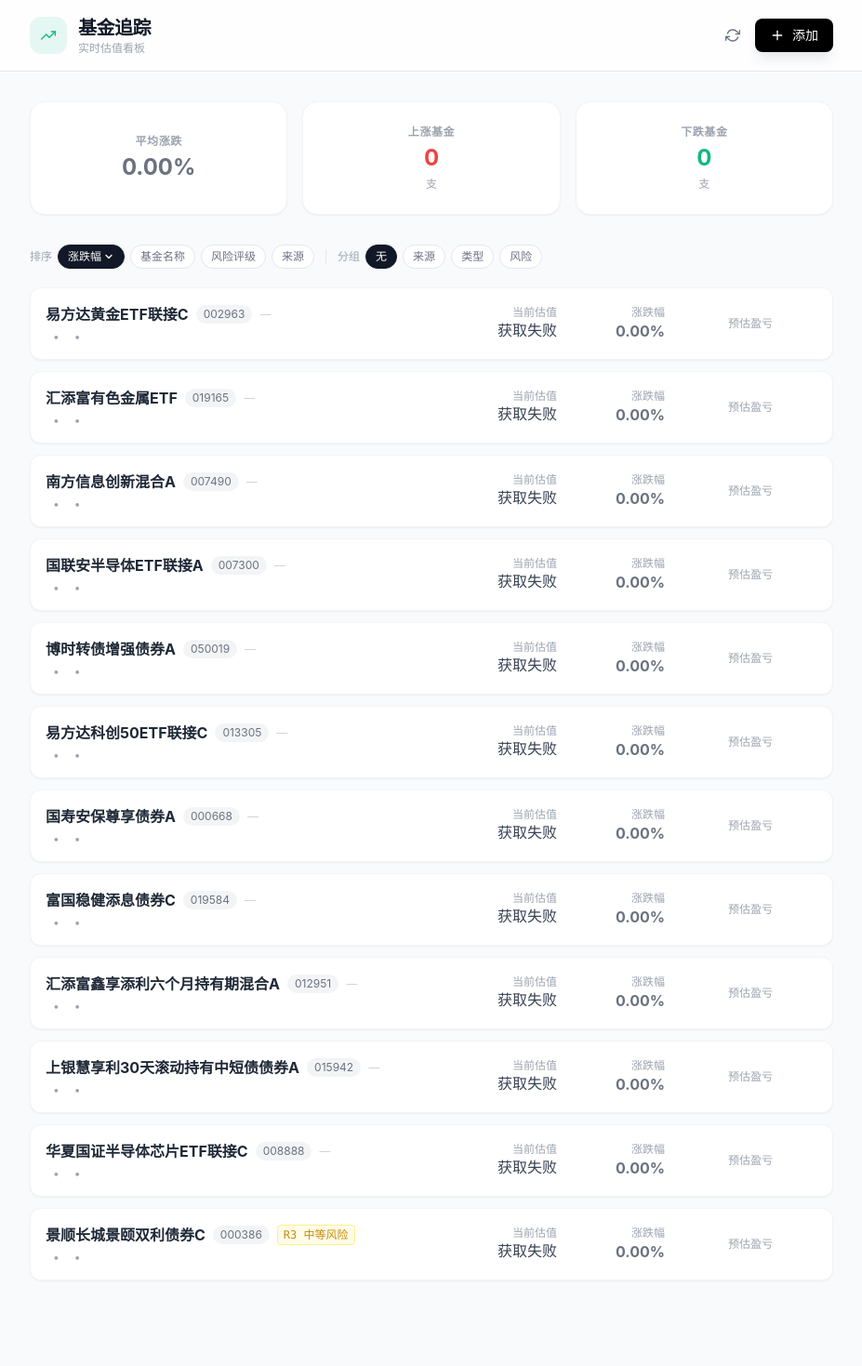
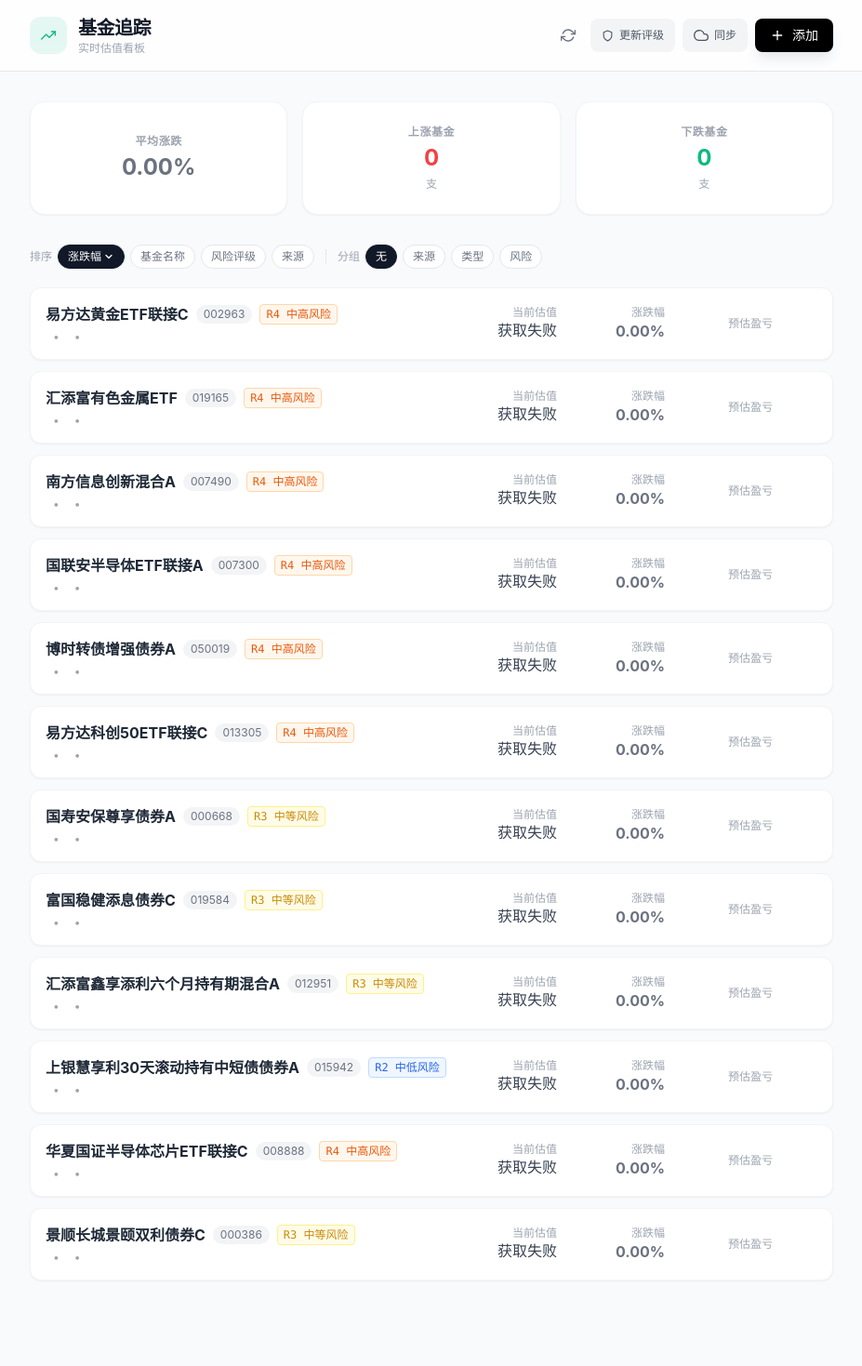
Before and after one commit to Triplefish/x7k2m, a Flask app: page / in a window 1280 px wide. Shown: the whole page at 93% size, without its empty margins (176-1103 px from the left). Run offline with Flask 3, Linux system fonts and the light colour scheme; data that the repository does not hold is empty; some libraries are stand-ins or nearby versions.

Commit message:
update “风险评级”

```diff
--- a/app.py
+++ b/app.py
@@ -39,6 +39,14 @@ def _sync_vika_background(results):
     except Exception as e:
         print(f"⚠️  [后台] 维格表同步失败: {e}")
 
+def _refresh_risk_levels_background(data_file):
+    """后台线程：批量补全所有基金风险评级"""
+    try:
+        print("🔍 [后台] 开始批量更新风险评级...")
+        fund_tracker.batch_update_risk_levels(data_file)
+    except Exception as e:
+        print(f"⚠️  [后台] 批量更新风险评级失败: {e}")
+
 @app.route('/')
 def index():
     return render_template('index.html')
@@ -64,6 +72,12 @@ def add_fund():
     save_funds_for_user(user, funds)
     if user == DEFAULT_USER:
         fund_tracker.FUNDS = funds
+
+    # 后台更新该用户所有基金的风险评级（补全缺失项）
+    data_file = USER_DATA_FILES.get(user, USER_DATA_FILES[DEFAULT_USER])
+    t = threading.Thread(target=_refresh_risk_levels_background, args=(data_file,), daemon=True)
+    t.start()
+
     return jsonify({'success': True})
 
 @app.route('/api/funds/<string:code>', methods=['DELETE'])
@@ -128,6 +142,17 @@ def get_fund_info(code):
 
     return jsonify({'success': False, 'message': '无法获取基金信息'}), 404
 
+@app.route('/api/update_risk_levels', methods=['POST'])
+def update_risk_levels():
+    """手动触发：批量补全当前用户所有基金的风险评级"""
+    user = get_user()
+    data_file = USER_DATA_FILES.get(user, USER_DATA_FILES[DEFAULT_USER])
+    try:
+        updated = fund_tracker.batch_update_risk_levels(data_file)
+        return jsonify({'success': True, 'updated': updated})
+    except Exception as e:
+        return jsonify({'success': False, 'message': str(e)})
+
 @app.route('/api/sync', methods=['POST'])
 def sync_vika():
     user = get_user()
--- a/data/funds.json
+++ b/data/funds.json
@@ -5,7 +5,8 @@
     "type": "etf_linked",
     "etf_code": "159934",
     "etf_name": "黄金ETF",
-    "source": "理财通"
+    "source": "理财通",
+    "risk_level": "R4 中高风险"
   },
   {
     "name": "汇添富有色金属ETF",
@@ -13,7 +14,8 @@
     "type": "etf_linked",
     "etf_code": "512400",
     "etf_name": "有色金属ETF",
-    "source": "理财通"
+    "source": "理财通",
+    "risk_level": "R4 中高风险"
   },
   {
     "name": "南方信息创新混合A",
@@ -21,7 +23,8 @@
     "type": "active",
     "index_code": "399006",
     "index_name": "创业板指",
-    "source": "理财通"
+    "source": "理财通",
+    "risk_level": "R4 中高风险"
   },
   {
     "name": "国联安半导体ETF联接A",
@@ -29,7 +32,8 @@
     "type": "etf_linked",
     "etf_code": "512480",
     "etf_name": "半导体ETF",
-    "source": "理财通"
+    "source": "理财通",
+    "risk_level": "R4 中高风险"
   },
   {
     "name": "博时转债增强债券A",
@@ -37,7 +41,8 @@
     "type": "bond",
     "index_code": "000832",
     "index_name": "中证转债",
-    "source": "理财通"
+    "source": "理财通",
+    "risk_level": "R4 中高风险"
   },
   {
     "name": "易方达科创50ETF联接C",
@@ -45,31 +50,36 @@
     "type": "etf_linked",
     "etf_code": "588000",
     "etf_name": "科创50ETF",
-    "source": "理财通"
+    "source": "理财通",
+    "risk_level": "R4 中高风险"
   },
   {
     "name": "国寿安保尊享债券A",
     "code": "000668",
     "type": "bond",
-    "source": "支付宝"
+    "source": "支付宝",
+    "risk_level": "R3 中等风险"
   },
   {
     "name": "富国稳健添息债券C",
     "code": "019584",
     "type": "bond",
-    "source": "支付宝"
+    "source": "支付宝",
+    "risk_level": "R3 中等风险"
   },
   {
     "name": "汇添富鑫享添利六个月持有期混合A",
     "code": "012951",
     "type": "bond",
-    "source": "支付宝"
+    "source": "支付宝",
+    "risk_level": "R3 中等风险"
   },
   {
     "name": "上银慧享利30天滚动持有中短债债券A",
     "code": "015942",
     "type": "bond",
-    "source": "支付宝"
+    "source": "支付宝",
+    "risk_level": "R2 中低风险"
   },
   {
     "code": "008888",
@@ -77,7 +87,8 @@
     "source": "理财通",
     "type": "etf_linked",
     "etf_code": "",
-    "etf_name": ""
+    "etf_name": "",
+    "risk_level": "R4 中高风险"
   },
   {
     "code": "000386",
--- a/fund_tracker.py
+++ b/fund_tracker.py
@@ -302,6 +302,32 @@ def get_fund_risk_level(fund_code):
     return None
 
 
+def batch_update_risk_levels(data_file=None):
+    """
+    批量补全所有基金的风险评级。
+    遍历 data_file 中的基金，对缺少 risk_level 的逐一从东方财富抓取并回写文件。
+    """
+    import time
+    funds = load_funds(data_file)
+    updated = 0
+    for fund in funds:
+        if not fund.get('risk_level'):
+            code = fund.get('code', '')
+            print(f"   🔍 抓取风险评级: {fund.get('name', code)} ({code})")
+            level = get_fund_risk_level(code)
+            if level:
+                fund['risk_level'] = level
+                updated += 1
+                print(f"      ✅ {level}")
+            time.sleep(0.5)  # 避免过快请求
+    if updated:
+        save_funds(funds, data_file)
+        print(f"✅ 已更新 {updated} 个基金的风险评级")
+    else:
+        print("ℹ️  所有基金已有风险评级，无需更新")
+    return updated
+
+
 def calculate_fund_estimate(fund):
     """
     获取单个基金的估值信息
--- a/templates/index.html
+++ b/templates/index.html
@@ -40,8 +40,8 @@
     <script type="text/babel">
         const { useState, useEffect, useMemo } = React;
 
-        // 当前用户（user1 或 user2）
-        const CURRENT_USER = 'user1';
+        // 当前用户（user1 或 user2）从 URL ?user= 读取，默认 user1
+        const CURRENT_USER = new URLSearchParams(window.location.search).get('user') || 'user1';
         const API_USER = `?user=${CURRENT_USER}`;
 
         // 风险评级顺序（用于排序）
@@ -332,6 +332,7 @@
             const [data, setData] = useState([]);
             const [loading, setLoading] = useState(false);
             const [syncing, setSyncing] = useState(false);
+            const [updatingRisk, setUpdatingRisk] = useState(false);
             const [isAddModalOpen, setIsAddModalOpen] = useState(false);
             const [sortBy, setSortBy] = useState('涨跌幅');
             const [sortDir, setSortDir] = useState('desc'); // desc 降序，asc 升序
@@ -362,6 +363,23 @@
                     alert('同步错误');
                 } finally {
                     setSyncing(false);
+                }
+            };
+
+            const handleUpdateRiskLevels = async () => {
+                if(!confirm('将为所有缺少风险评级的基金自动护取（可能需要几十秒），确认继续?')) return;
+                setUpdatingRisk(true);
+                try {
+                    const res = await fetch(`/api/update_risk_levels${API_USER}`, { method: 'POST' });
+                    const json = await res.json();
+                    if(json.success) {
+                        alert(`更新完成，共补全 ${json.updated} 个基金的风险评级`);
+                        loadData();
+                    } else alert('更新失败: ' + json.message);
+                } catch (e) {
+                    alert('请求出错');
+                } finally {
+                    setUpdatingRisk(false);
                 }
             };
 
@@ -473,20 +491,28 @@
                                 <button
                                     onClick={loadData}
                                     className="p-2 text-gray-500 hover:text-primary hover:bg-gray-50 rounded-lg transition-all"
-                                    title="刷新"
+                                    title="刷新估值"
                                 >
                                     <IconRefresh spin={loading} />
                                 </button>
-                                {/* 维格表同步已暂时隐藏
+                                <button
+                                    onClick={handleUpdateRiskLevels}
+                                    disabled={updatingRisk}
+                                    className="flex items-center gap-1.5 px-3 py-2 bg-gray-100 text-gray-600 rounded-lg hover:bg-gray-200 text-xs font-medium transition-colors disabled:opacity-50"
+                                    title="批量补全所有基金的风险评级"
+                                >
+                                    <svg xmlns="http://www.w3.org/2000/svg" width="13" height="13" viewBox="0 0 24 24" fill="none" stroke="currentColor" strokeWidth="2" strokeLinecap="round" strokeLinejoin="round"><path d="M12 22s8-4 8-10V5l-8-3-8 3v7c0 6 8 10 8 10z"/></svg>
+                                    {updatingRisk ? '获取中...' : '更新评级'}
+                                </button>
                                 <button
                                     onClick={handleSync}
-                                    className="flex items-center gap-2 px-4 py-2 bg-gray-100 text-gray-700 rounded-lg hover:bg-gray-200 text-sm font-medium transition-colors"
                                     disabled={syncing}
+                                    className="flex items-center gap-1.5 px-3 py-2 bg-gray-100 text-gray-600 rounded-lg hover:bg-gray-200 text-xs font-medium transition-colors disabled:opacity-50"
+                                    title="同步到维格表"
                                 >
                                     <IconCloud />
                                     {syncing ? '同步中...' : '同步'}
                                 </button>
-                                */}
                                 <button
                                     onClick={() => setIsAddModalOpen(true)}
                                     className="flex items-center gap-2 px-4 py-2 bg-black text-white rounded-lg hover:bg-gray-800 text-sm font-medium shadow-lg shadow-gray-200 transition-all transform hover:-translate-y-0.5"
```
Also changed, not shown: data/funds_user2.json (+42 -7 lines).
